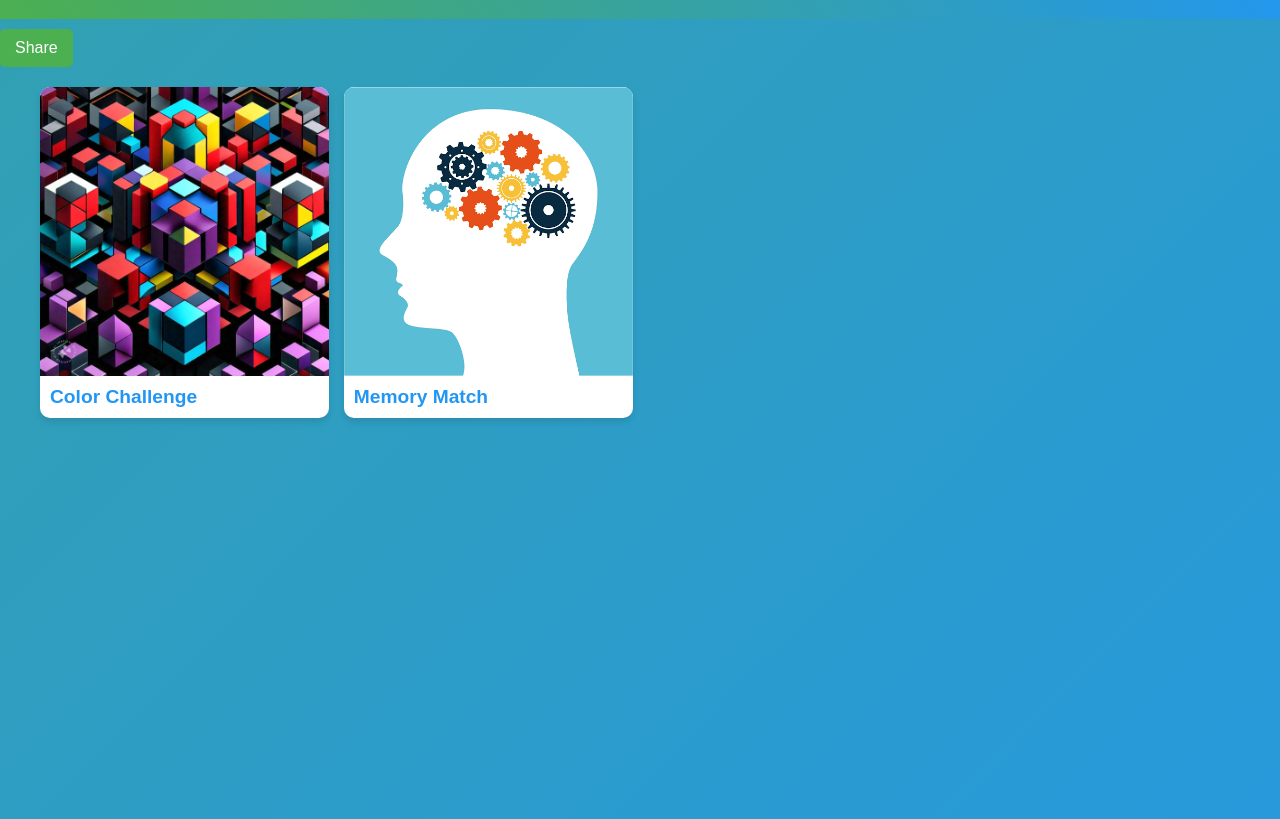
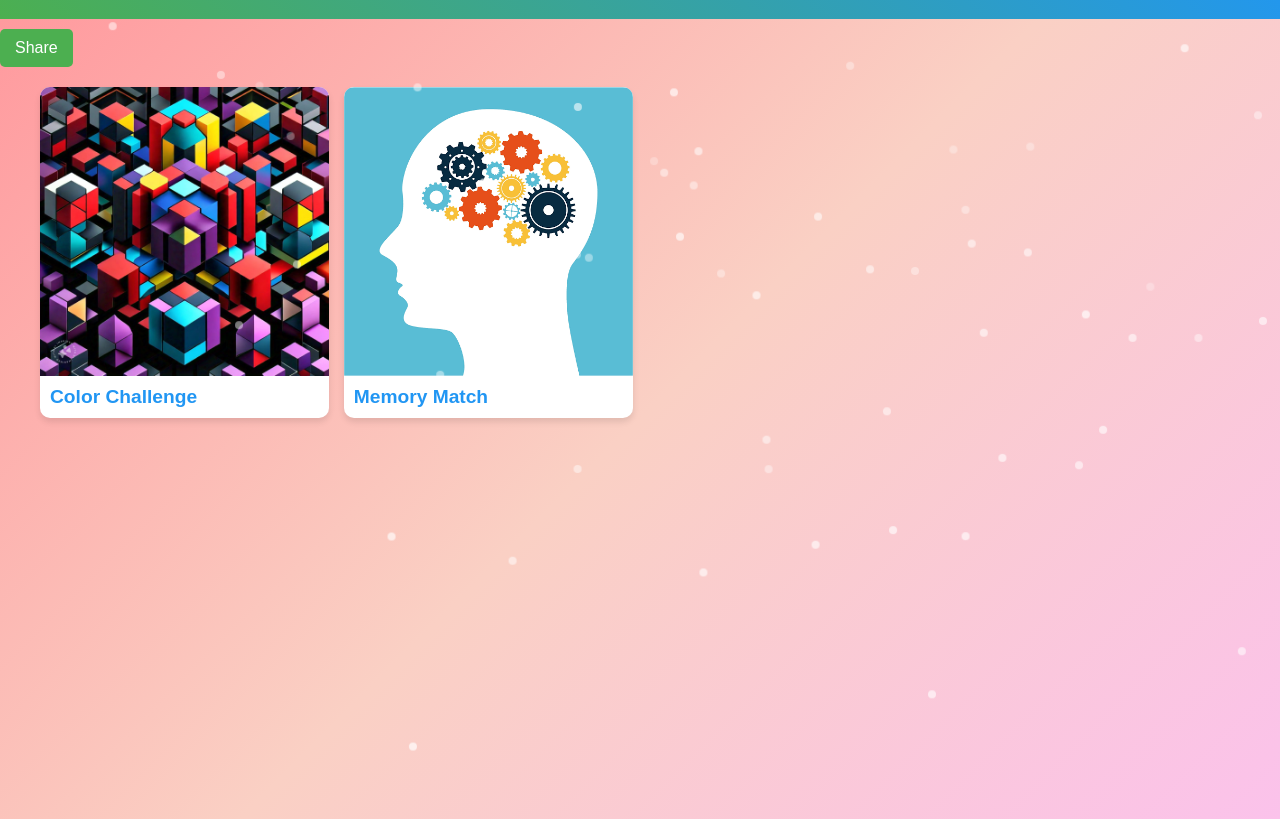
Before and after one commit to unstopablethinkerr/gamegrid, a plain HTML site: page index.html in a window 1280 px wide. Shown: the part 58-877 px from the top of the page. Drawn offline with Linux system fonts and the light colour scheme.

Commit message:
Update index.html

```diff
--- a/index.html
+++ b/index.html
@@ -105,37 +105,35 @@ button:active {
 
 
 
+
 .gamebg {
+  position: relative;
   width: 100%;
   height: 100vh; /* Full viewport height */
-  background: linear-gradient(135deg, #4CAF50, #2196F3);
-  background-size: 400% 400%;
-  animation: gradientShift 10s ease infinite;
+  background: linear-gradient(135deg, #ff9a9e, #fad0c4, #fbc2eb);
+  overflow: hidden;
 }
 
-/* Animation for gradient background */
-@keyframes gradientShift {
-  0% {
-    background-position: 0% 50%;
-  }
-  50% {
-    background-position: 100% 50%;
-  }
-  100% {
-    background-position: 0% 50%;
-  }
+/* Particle styling */
+.particle {
+  position: absolute;
+  width: 8px;
+  height: 8px;
+  background: rgba(255, 255, 255, 0.7);
+  border-radius: 50%;
+  animation: moveParticles 10s linear infinite;
+  opacity: 0.8;
 }
 
-/* Responsive design tweaks */
-@media (max-width: 768px) {
-  .gamebg {
-    background: linear-gradient(135deg, #FF5722, #FFC107);
+/* Particle animation */
+@keyframes moveParticles {
+  from {
+    transform: translateY(0) translateX(0);
+    opacity: 1;
   }
-}
-
-@media (max-width: 480px) {
-  .gamebg {
-    background: linear-gradient(135deg, #673AB7, #3F51B5);
+  to {
+    transform: translateY(-100vh) translateX(30vw);
+    opacity: 0;
   }
 }
 
@@ -194,6 +192,28 @@ function shareGame(name, url) {
     alert('Web Share API is not supported in your browser.');
   }
 }
+
+
+
+// Select the game background element
+const gameBg = document.querySelector('.gamebg');
+
+// Create particles dynamically
+for (let i = 0; i < 100; i++) {
+  const particle = document.createElement('div');
+  particle.className = 'particle';
+
+  // Randomize position and animation duration
+  particle.style.left = Math.random() * 100 + 'vw';
+  particle.style.top = Math.random() * 100 + 'vh';
+  particle.style.animationDuration = 5 + Math.random() * 5 + 's';
+  particle.style.animationDelay = Math.random() * 5 + 's';
+
+  // Append particles to the game background
+  gameBg.appendChild(particle);
+}
+
+
   </script>
 
 </body>
```
